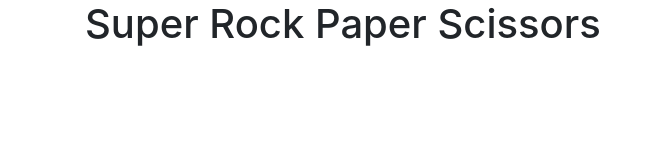
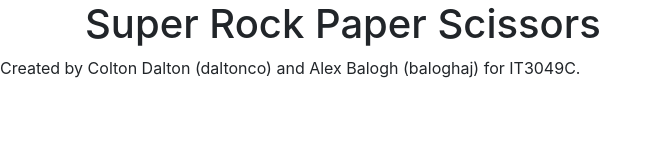
Before and after one commit to IT3049C-Students/final-project-daltonco, a plain HTML site: page index.html in a window 1280 px wide. Shown: the whole page, without its empty margins (0-661 px from the left). Drawn offline with nearby package versions, Linux system fonts and the light colour scheme.

Commit message:
Signed index.js Signed readme Logged time

```diff
--- a/index.html
+++ b/index.html
@@ -28,4 +28,7 @@
       </div>
     </div>
   </body>
+  <footer>
+    <p>Created by Colton Dalton (daltonco) and Alex Balogh (baloghaj) for IT3049C.</p>
+  </footer>
 </html>
```
Also changed, not shown: 1 other file.
